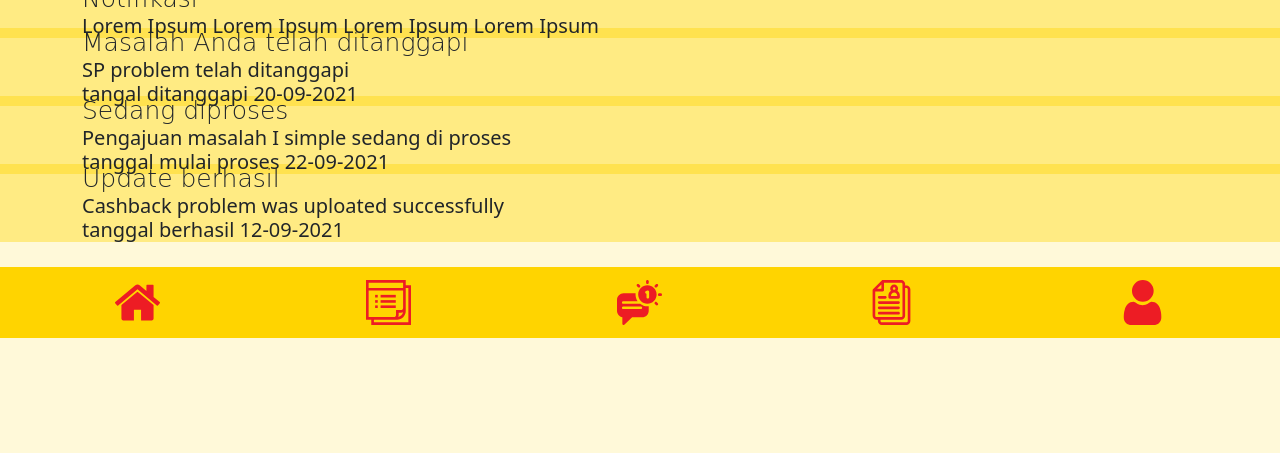
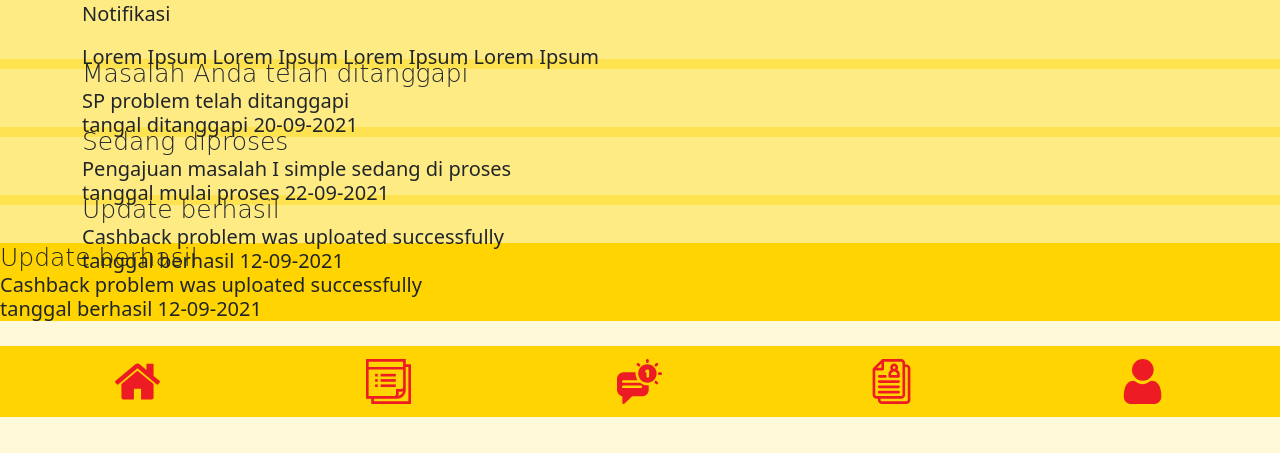
Before and after one commit to Smansarum22/Tico_App, a PHP site: page /notifikasi.html in a window 1280 px wide. Shown: the part 347-800 px from the top of the page. Run offline with PHP 8.4, Linux system fonts and the light colour scheme.

Commit message:
notifikasi3

```diff
--- a/css/notifikasi.css
+++ b/css/notifikasi.css
@@ -62,3 +62,9 @@ body{
     display: block;
     margin-top: 55px;
 }
+.title{
+    font-size: 20px;
+}
+.warnabelakang{
+    background-color: #ffd400;
+}
--- a/notifikasi.html
+++ b/notifikasi.html
@@ -27,7 +27,7 @@
     <nav>
         <div class="jumbotron jumbotron-fluid">
             <div class="container">
-              <p class="display-4">Notifikasi</p>
+              <p class="title">Notifikasi</p>
               <h6 class="lead">Lorem Ipsum Lorem Ipsum Lorem Ipsum Lorem Ipsum</h6>
             </div>
         </div>
@@ -49,6 +49,11 @@
               <h6 class="lead">Cashback problem was uploated successfully <br> tanggal berhasil 12-09-2021</h6>
             </div>
         </div>
+<div class="warnabelakang">
+    <p class="display-4">Update berhasil</p>
+    <h6 class="lead">Cashback problem was uploated successfully <br> tanggal berhasil 12-09-2021</h6>
+</div>
+
     </nav>
         <!--
   <img src="img/bulatstengah.svg" class="bulatstengah">
```
